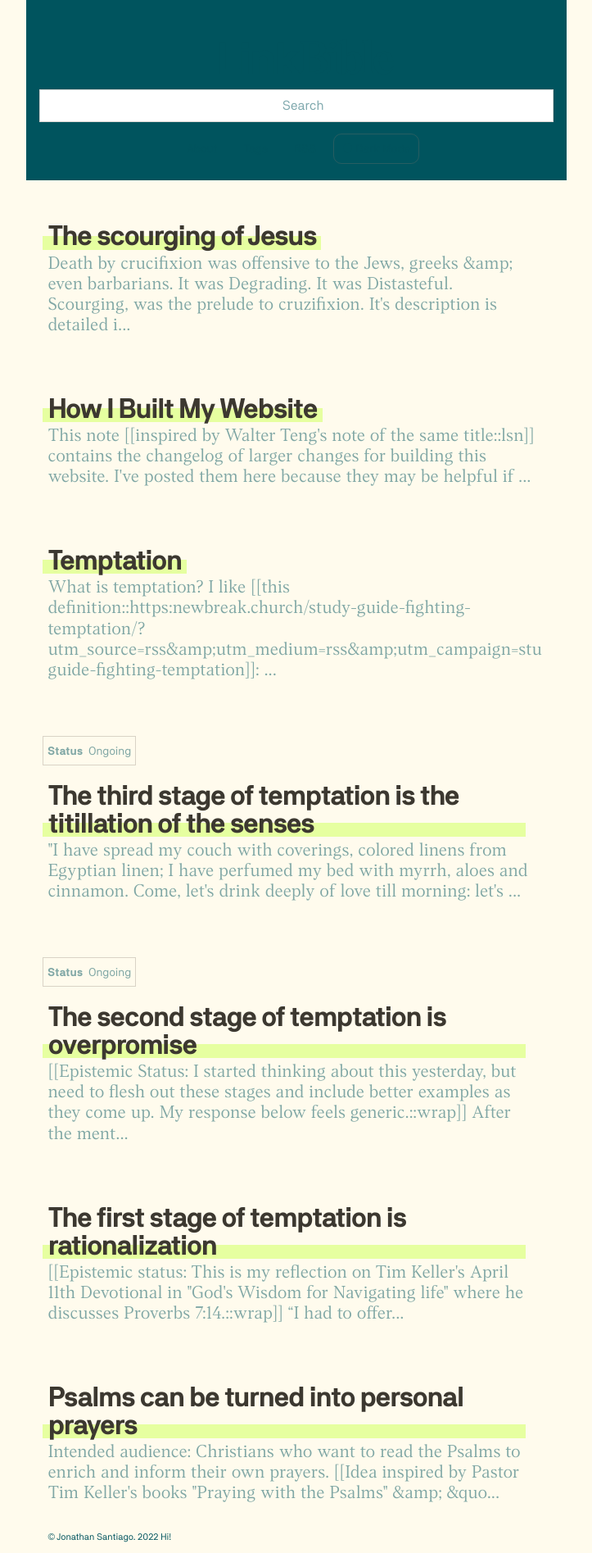
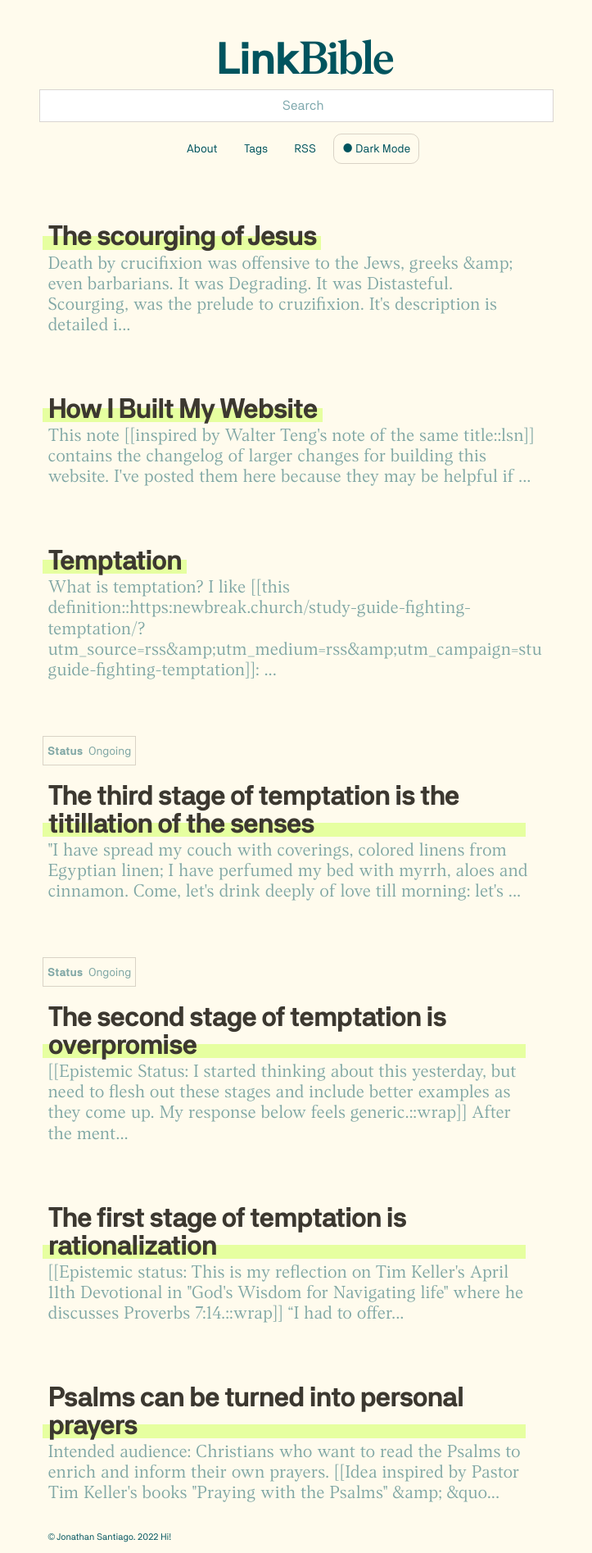
Before and after one commit to jsantiago611/digital-garden-master, a Jekyll site: the page built from index.md, in a window 1280 px wide. Shown: the whole page at 82% size, without its empty margins (278-1001 px from the left). Built offline with Jekyll 4.4.1, drawn with Linux system fonts in a browser that asks for light colours.

Commit message:
color corrections

```diff
--- a/assets/css/Style.css
+++ b/assets/css/Style.css
@@ -732,20 +732,20 @@ layout: Stylesheet
 
 html, html[data-theme="light"] {
 	--c-bg: #fffbed;
-    --c-accent: #00545e;
+    --c-accent: #99d3c5;
     --c-text: #00545e;
     --c-text-muted: rgba(0,84,94,.5);
-    --c-text-strong: #fec27c;
+    --c-text-strong: #073638;
     --c-text-link: #6b501a;
     --c-border: rgba(128, 116, 107, 0.3);
     --c-border-light: rgba(128, 116, 107, 0.1);
     --c-btn-bg: #e0d5c0;
     --c-btn-alt-bg: #f5f3ef;
     --c-card-bg: #e0efe1;
-    --c-card-bg-light: rgba(224, 213, 192, 0.4);
+    --c-card-bg-light: #e0efe1;
     --c-card-border: rgba(28,28,28,0.25);
     --c-card-border-light: rgba(28,28,28,0.25);
-    --c-card-text: #1c1c1c;
+    --c-card-text: #004a54;
     --c-card-text-muted: #2d2825;
     --c-card-text-link: #1c1c1c;
     --c-bright-1: #cfae70;
@@ -808,20 +808,20 @@ html[data-theme="dark"] {
 
 	html[data-theme="light"] {
 --c-bg: #fffbed;
-    --c-accent: #00545e;
+    --c-accent: #99d3c5;
     --c-text: #00545e;
     --c-text-muted: rgba(0,84,94,.5);
-    --c-text-strong: #fec27c;
+    --c-text-strong: #073638;
     --c-text-link: #6b501a;
     --c-border: rgba(128, 116, 107, 0.3);
     --c-border-light: rgba(128, 116, 107, 0.1);
     --c-btn-bg: #e0d5c0;
     --c-btn-alt-bg: #f5f3ef;
     --c-card-bg: #e0efe1;
-    --c-card-bg-light: rgba(224, 213, 192, 0.4);
+    --c-card-bg-light: #e0efe1;
     --c-card-border: rgba(28,28,28,0.25);
     --c-card-border-light: rgba(28,28,28,0.25);
-    --c-card-text: #1c1c1c;
+    --c-card-text: #004a54;
     --c-card-text-muted: #2d2825;
     --c-card-text-link: #1c1c1c;
     --c-bright-1: #cfae70;
@@ -956,7 +956,7 @@ body {
 header {
     display: flex;
     flex-direction: column;
-    background-color: var(--c-accent);
+    background-color: transparent;
     padding: 1rem;
 }
 
```
